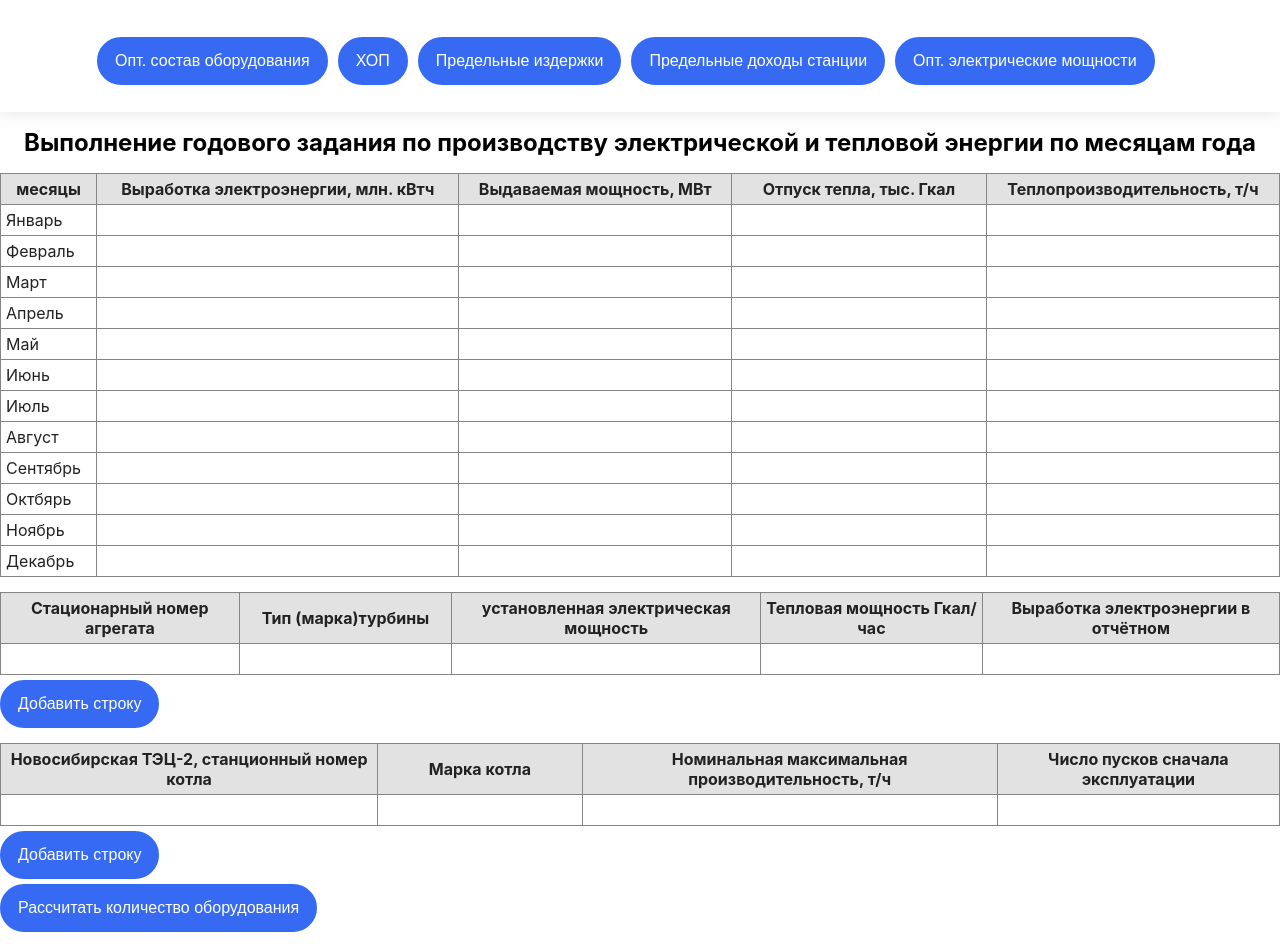
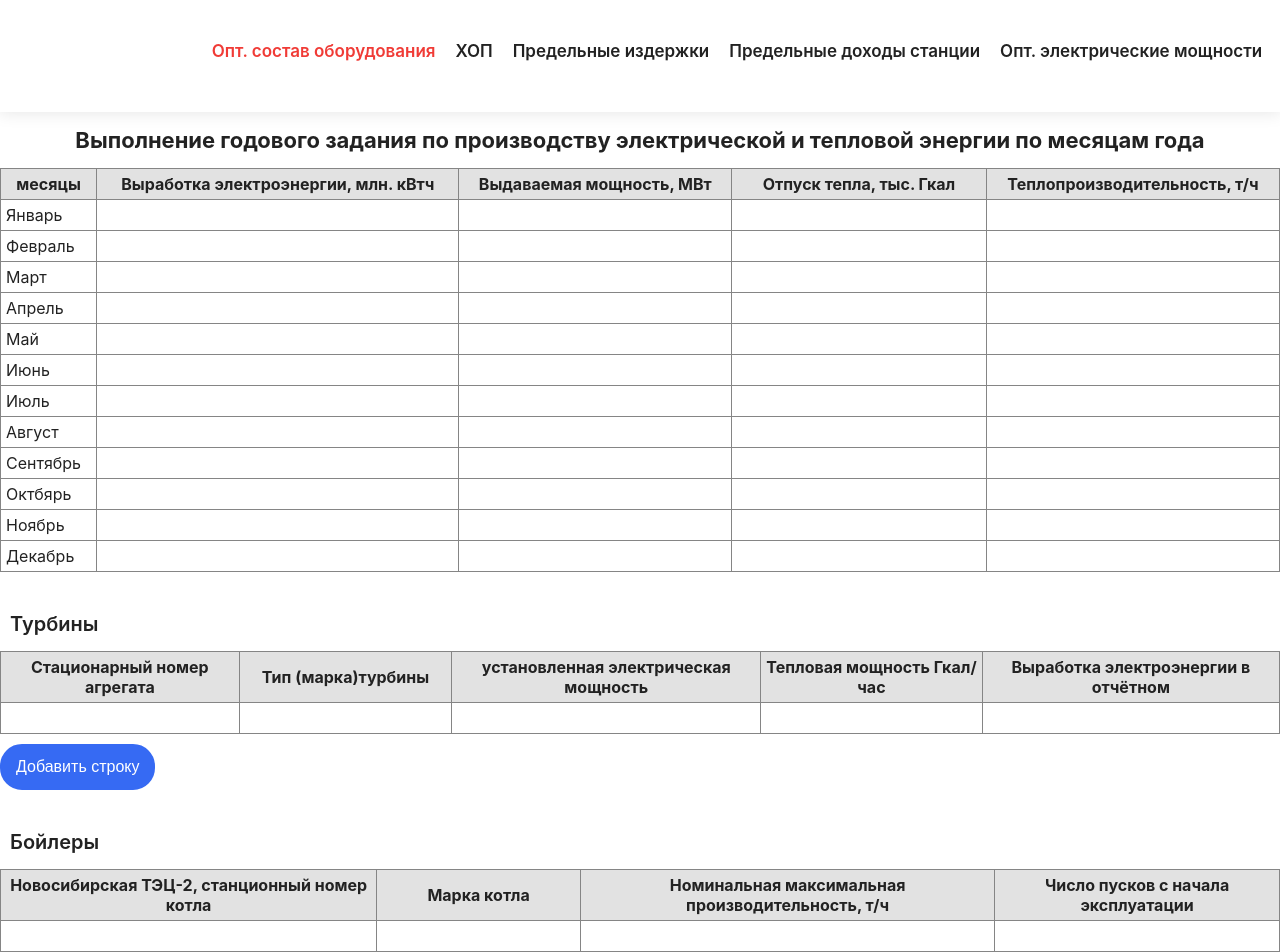
Before and after one commit to PavlovichVladislav/chp-opearing-mode, a React (Create React App) app: page / in a window 1280 px wide. Shown: the top 952 px of the page. Built offline with nearby package versions, Linux system fonts and the light colour scheme.

Commit message:
styles refactoring

```diff
--- a/src/App.css
+++ b/src/App.css
@@ -59,16 +59,16 @@ h1 {
 }
 
 .button {
-   margin-top: 5px;
-   height: 48px;
+   margin-top: 10px;
+   height: 46px;
    display: inline-block;
    text-decoration: none;
    font-size: 16px;
    color: #fff;
    background-color: #366af3;
-   padding: 8px 16px;
+   padding: 6px 14px;
    border: 2px solid #366af3;
-   border-radius: 32px;
+   border-radius: 22px;
    cursor: pointer;
 }
 
@@ -101,10 +101,11 @@ h1 {
 }
 
 .header__btns {
-   min-width: 221px;
    display: flex;
-   column-gap: 10px;
-   justify-content: space-between;
+   column-gap: 20px;
+   width: 100%;
+   justify-content: center;
+   align-items: center;
 }
 
 .header__btns_auth {
@@ -148,3 +149,33 @@ h1 {
 .card__container {
    padding: 2px 16px;
 }
+
+.link {
+   color: #222222;
+   font-size: 17px;
+   font-weight: 600;
+   text-decoration: none;
+}
+
+.link:hover, .active {
+   color: #f03b36;
+}
+
+.title {
+   color: #222222;
+   font-size: 22px;
+   font-weight: 700;
+}
+
+.mt-20 {
+   margin-top: 20px;
+}
+
+.subtitle {
+   padding-left: 10px;
+   margin: 0;
+   margin-top: 40px;
+   color: #222222;
+   font-size: 20px;
+   font-weight: 600;
+}
--- a/src/App.tsx
+++ b/src/App.tsx
@@ -113,7 +113,7 @@ const App: FC = () => {
       <div className="App">
          <Header />
          <div className="container">
-            <h1>
+            <h1 className="title" >
                Выполнение годового задания по производству электрической и
                тепловой энергии по месяцам года
             </h1>
@@ -124,16 +124,16 @@ const App: FC = () => {
             <button className="button" onClick={calcBoilers}>
                Рассчитать количество оборудования
             </button>
-            <h2>Котлы</h2>
-            <h2>Зима</h2>
+            <h2 className="title">Котлы</h2>
+            {winterBoilerIndexes.length > 0 && <h2 className="subtitle">Зима</h2>}
             {winterBoilerIndexes.map((index) => (
                <EquipmentCard boiler={boilers[index - 1]} />
             ))}
-            <h2>Лето</h2>
+            {summberBoilerIndexes.length > 0 && <h2 className="subtitle">Лето</h2>}
             {summberBoilerIndexes.map((index) => (
                <EquipmentCard boiler={boilers[index - 1]} />
             ))}
-            <h2>Межсезонье</h2>
+            {offSeasonBoilerIndexes.length > 0 && <h2 className="subtitle">Межсезонье</h2>}
             {offSeasonBoilerIndexes.map((index) => (
                <EquipmentCard boiler={boilers[index - 1]} />
             ))}
--- a/src/components/BoilersTable/BoilersTable.tsx
+++ b/src/components/BoilersTable/BoilersTable.tsx
@@ -55,6 +55,7 @@ const BoilersTable = () => {
 
    return (
       <div>
+         <h2 className="subtitle" >Бойлеры</h2>
          {renderTable(header, 3)}
          <button className="button" onClick={() => setStrNum(strNum + 1)}>Добавить строку</button>
       </div>
--- a/src/components/data/boilersTableData.ts
+++ b/src/components/data/boilersTableData.ts
@@ -2,5 +2,5 @@ export const header = [
     "Новосибирская ТЭЦ-2, станционный номер котла",
     "Марка котла",
     "Номинальная максимальная производительность, т/ч",
-    "Число пусков сначала эксплуатации",
+    "Число пусков с начала эксплуатации",
  ];
--- a/src/components/equipmentCard/EquipmentCard.tsx
+++ b/src/components/equipmentCard/EquipmentCard.tsx
@@ -10,7 +10,7 @@ const EquipmentCard: FC<EquipmentCardProps> = ({boiler}) => {
       <div className="card">
          <div className="card__container">
             <h4>
-               <b>{boiler.name}, марка турбины: {boiler.type}</b>
+               <b>{boiler.name}, марка котла: {boiler.type}</b>
             </h4>
             <p>Теплопроизводительность: {boiler.perfomance} т/ч</p>
          </div>
--- a/src/components/header/Header.tsx
+++ b/src/components/header/Header.tsx
@@ -7,11 +7,11 @@ const Header = () => {
             <div className="container">
                <div className="header__wrapper">
                   <div className="header__btns">
-                     <button className="button">Опт. состав оборудования</button>
-                     <button className="button">ХОП</button>
-                     <button className="button">Предельные издержки</button>
-                     <button className="button">Предельные доходы станции</button>
-                     <button className="button">Опт. электрические мощности</button>
+                     <a href="#" className="link active">Опт. состав оборудования</a>
+                     <a href="#" className="link">ХОП</a>
+                     <a href="#" className="link">Предельные издержки</a>
+                     <a href="#" className="link">Предельные доходы станции</a>
+                     <a href="#" className="link">Опт. электрические мощности</a>
                   </div>
                </div>
             </div>
--- a/src/components/turbinesTable/TurbinesTable.tsx
+++ b/src/components/turbinesTable/TurbinesTable.tsx
@@ -55,6 +55,7 @@ const TurbinesTable = () => {
 
    return (
       <div>
+         <h2 className="subtitle" >Турбины</h2>
          {renderTable(header, 2)}
          <button className="button" onClick={() => setStrNum(strNum + 1)}>Добавить строку</button>
       </div>
```
